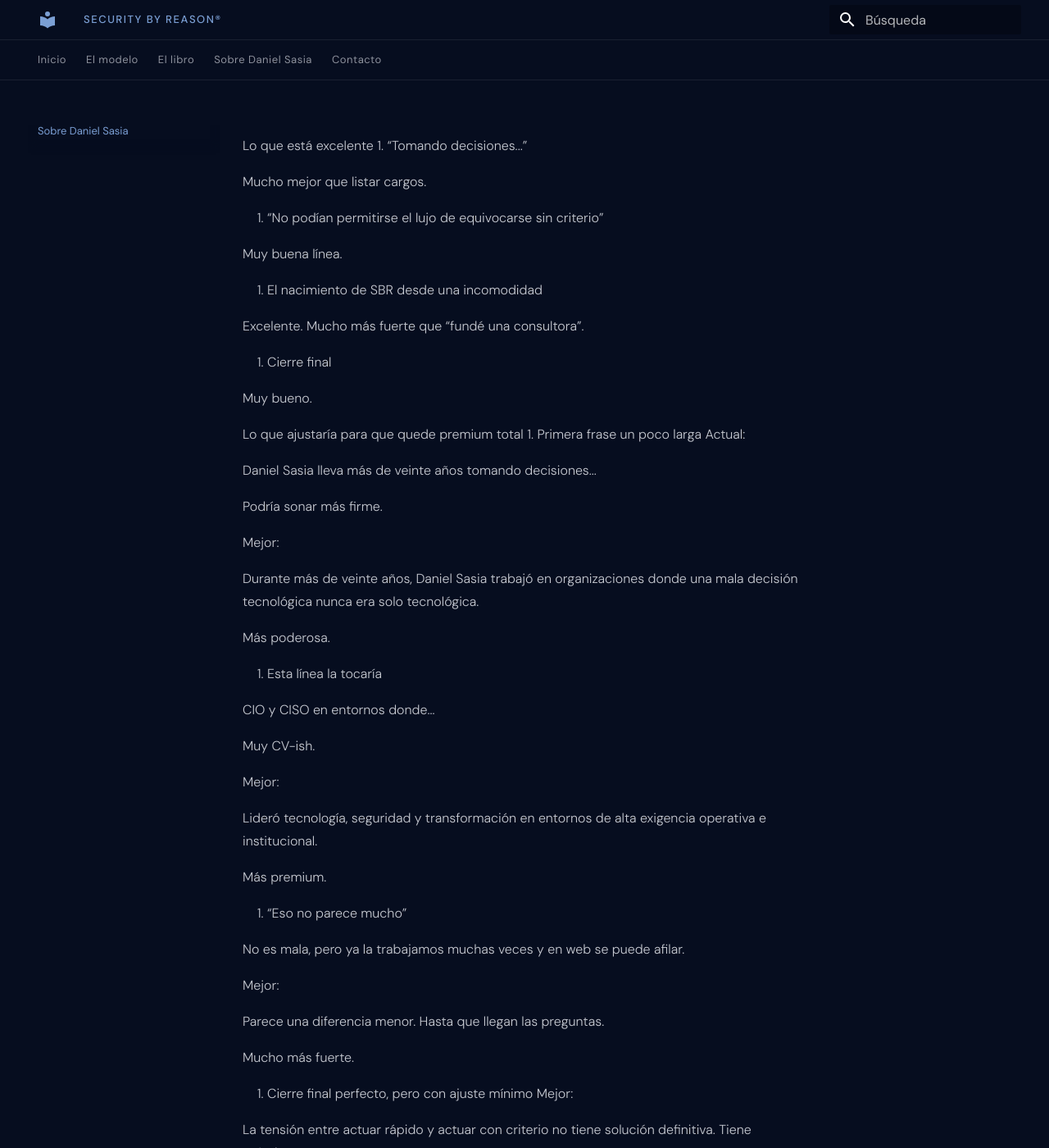
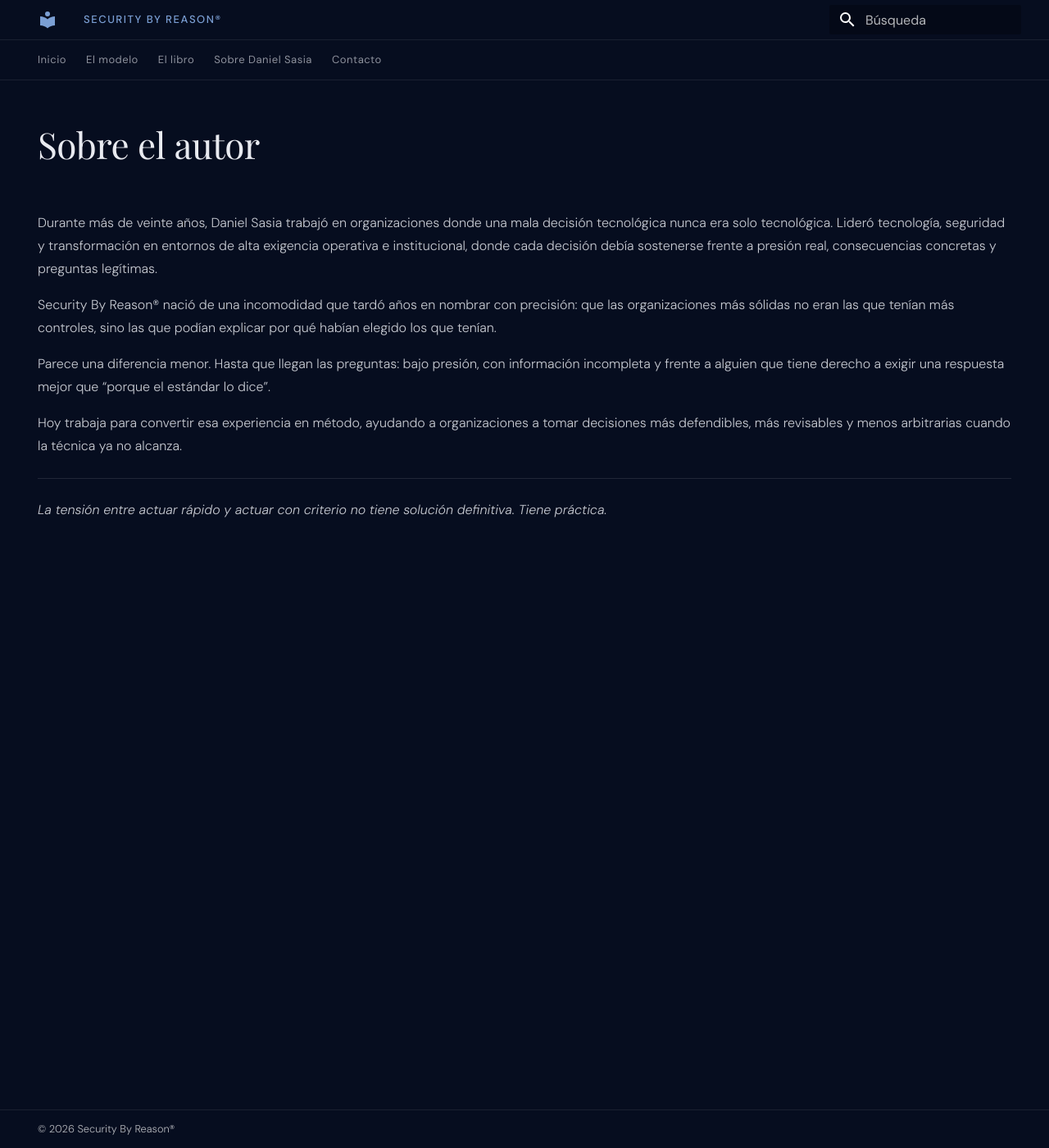
Before and after one commit to danielsasia/sbr-site, an MkDocs documentation site: the page built from docs/autor.md, in a window 1280 px wide and 1400 px high. Shown: the whole window at 82% size. Built offline with MkDocs 1.6.1 and Material for MkDocs 9.7.7, drawn with Linux system fonts in a browser that asks for light colours; some web fonts are replaced; some of the changed text lies outside the part shown.

Commit message:
Update autor.md

```diff
--- a/docs/autor.md
+++ b/docs/autor.md
@@ -1,94 +1,19 @@
-Lo que está excelente
-1. “Tomando decisiones...”
+---
+hide:
+  - navigation
+  - toc
+---
 
-Mucho mejor que listar cargos.
-
-2. “No podían permitirse el lujo de equivocarse sin criterio”
-
-Muy buena línea.
-
-3. El nacimiento de SBR desde una incomodidad
-
-Excelente. Mucho más fuerte que “fundé una consultora”.
-
-4. Cierre final
-
-Muy bueno.
-
-Lo que ajustaría para que quede premium total
-1. Primera frase un poco larga
-Actual:
-
-Daniel Sasia lleva más de veinte años tomando decisiones...
-
-Podría sonar más firme.
-
-Mejor:
-
-Durante más de veinte años, Daniel Sasia trabajó en organizaciones donde una mala decisión tecnológica nunca era solo tecnológica.
-
-Más poderosa.
-
-2. Esta línea la tocaría
-
-CIO y CISO en entornos donde...
-
-Muy CV-ish.
-
-Mejor:
-
-Lideró tecnología, seguridad y transformación en entornos de alta exigencia operativa e institucional.
-
-Más premium.
-
-3. “Eso no parece mucho”
-
-No es mala, pero ya la trabajamos muchas veces y en web se puede afilar.
-
-Mejor:
-
-Parece una diferencia menor. Hasta que llegan las preguntas.
-
-Mucho más fuerte.
-
-4. Cierre final perfecto, pero con ajuste mínimo
-Mejor:
-
-La tensión entre actuar rápido y actuar con criterio no tiene solución definitiva. Tiene práctica.
-
-Más seco. Más elegante.
-
-Mi recomendación brutalmente honesta
-
-La página autor no debe hablar demasiado de vos.
-
-Debe responder:
-
-¿Por qué existe este modelo y por qué deberíamos escucharlo?
-
-Tu texto ya va bien en eso.
-
-Versión premium recomendada
 # Sobre el autor
 
-Durante más de veinte años, Daniel Sasia trabajó en organizaciones donde una mala decisión tecnológica nunca era solo tecnológica. Lideró tecnología, seguridad y transformación en entornos de alta exigencia operativa e institucional.
+Durante más de veinte años, Daniel Sasia trabajó en organizaciones donde una mala decisión tecnológica nunca era solo tecnológica. Lideró tecnología, seguridad y transformación en entornos de alta exigencia operativa e institucional, donde cada decisión debía sostenerse frente a presión real, consecuencias concretas y preguntas legítimas.
 
 Security By Reason® nació de una incomodidad que tardó años en nombrar con precisión: que las organizaciones más sólidas no eran las que tenían más controles, sino las que podían explicar por qué habían elegido los que tenían.
 
 Parece una diferencia menor. Hasta que llegan las preguntas: bajo presión, con información incompleta y frente a alguien que tiene derecho a exigir una respuesta mejor que “porque el estándar lo dice”.
 
+Hoy trabaja para convertir esa experiencia en método, ayudando a organizaciones a tomar decisiones más defendibles, más revisables y menos arbitrarias cuando la técnica ya no alcanza.
+
 ---
 
 *La tensión entre actuar rápido y actuar con criterio no tiene solución definitiva. Tiene práctica.*
-Veredicto final
-Sí, tu enfoque es correcto.
-Solo necesita afilar lenguaje.
-Consejo estratégico
-
-La página autor debe dejar sensación de:
-
-este tipo estuvo ahí.
-
-Y el modelo nació de experiencia real.
-
-Eso vende muchísimo más que un CV.
```
